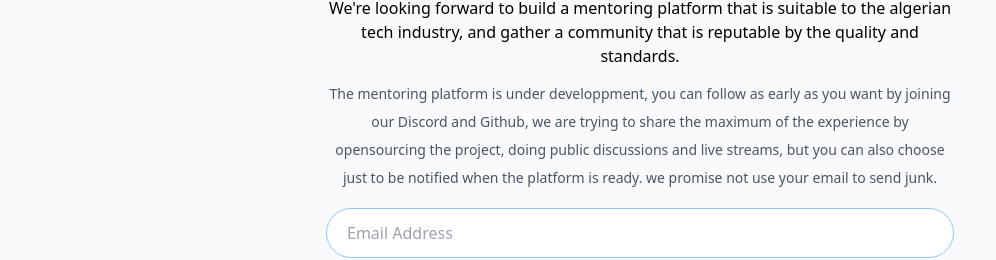
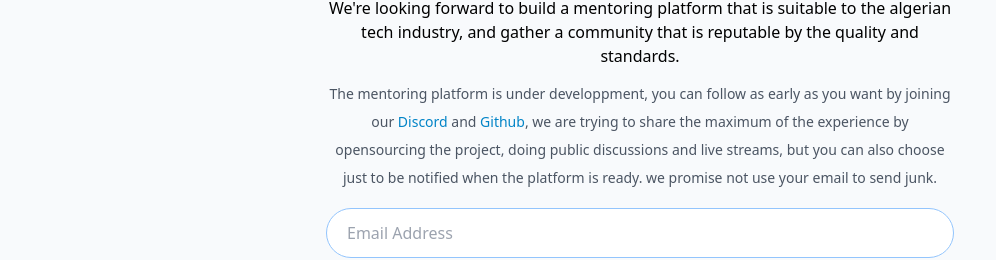
Before and after one commit to ioprodz/ioprodz_old, a React (Create React App) app in the folder icosium/: page / in a window 1280 px wide. Shown: the part 415-675 px from the top of the page, without its empty margins (0-996 px from the left). Built offline with nearby package versions, Linux system fonts and the light colour scheme.

Commit message:
chore(icosium): links clickable and title

```diff
--- a/icosium/public/index.html
+++ b/icosium/public/index.html
@@ -1,14 +1,12 @@
 <!DOCTYPE html>
 <html lang="en">
+
 <head>
   <meta charset="utf-8" />
   <link rel="icon" href="%PUBLIC_URL%/favicon.ico" />
   <meta name="viewport" content="width=device-width, initial-scale=1" />
   <meta name="theme-color" content="#000000" />
-    <meta
-      name="description"
-      content="Web site created using create-react-app"
-    />
+  <meta name="description" content="Web site created using create-react-app" />
   <link rel="apple-touch-icon" href="%PUBLIC_URL%/logo192.png" />
   <!--
       manifest.json provides metadata used when your web app is installed on a
@@ -24,8 +22,9 @@
       work correctly both with client-side routing and a non-root public URL.
       Learn how to configure a non-root public URL by running `npm run build`.
     -->
-    <title>React App</title>
+  <title>ioprodz</title>
 </head>
+
 <body>
   <noscript>You need to enable JavaScript to run this app.</noscript>
   <div id="root"></div>
@@ -40,4 +39,5 @@
       To create a production bundle, use `npm run build` or `yarn build`.
     -->
 </body>
+
 </html>
--- a/icosium/src/screens/LandingPage/index.tsx
+++ b/icosium/src/screens/LandingPage/index.tsx
@@ -77,11 +77,18 @@ export const LandingPage: React.FC = () => {
                 data-wow-delay="0.6s"
               >
                 The mentoring platform is under developpment, you can follow as
-                early as you want by joining our Discord and Github, we are
-                trying to share the maximum of the experience by opensourcing
-                the project, doing public discussions and live streams, but you
-                can also choose just to be notified when the platform is ready.
-                we promise not use your email to send junk.
+                early as you want by joining our{" "}
+                <a className="text-sky-600" href={linkDiscord}>
+                  Discord
+                </a>{" "}
+                and{" "}
+                <a className="text-sky-600" href={linkGithub}>
+                  Github
+                </a>
+                , we are trying to share the maximum of the experience by
+                opensourcing the project, doing public discussions and live
+                streams, but you can also choose just to be notified when the
+                platform is ready. we promise not use your email to send junk.
               </p>
               <form>
                 <div className="wow fadeInDown" data-wow-delay="0.3s">
```
Lines whose indentation alone changed are shown as unchanged.
